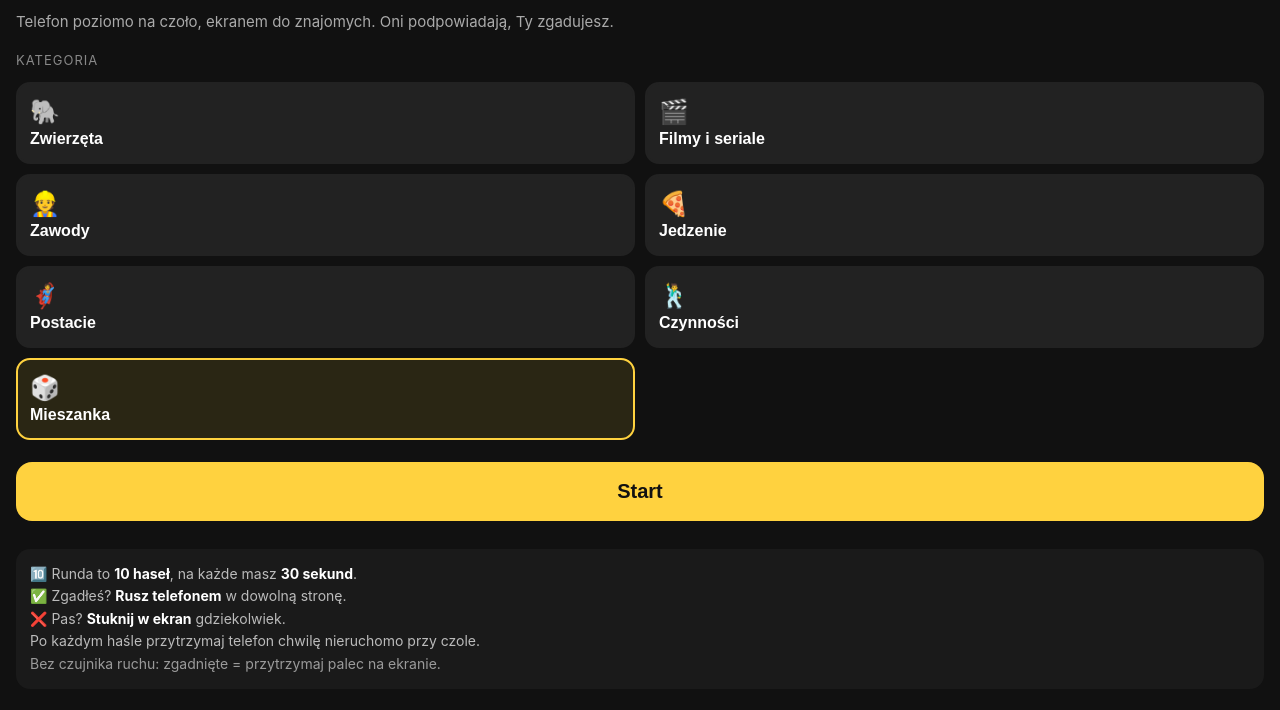
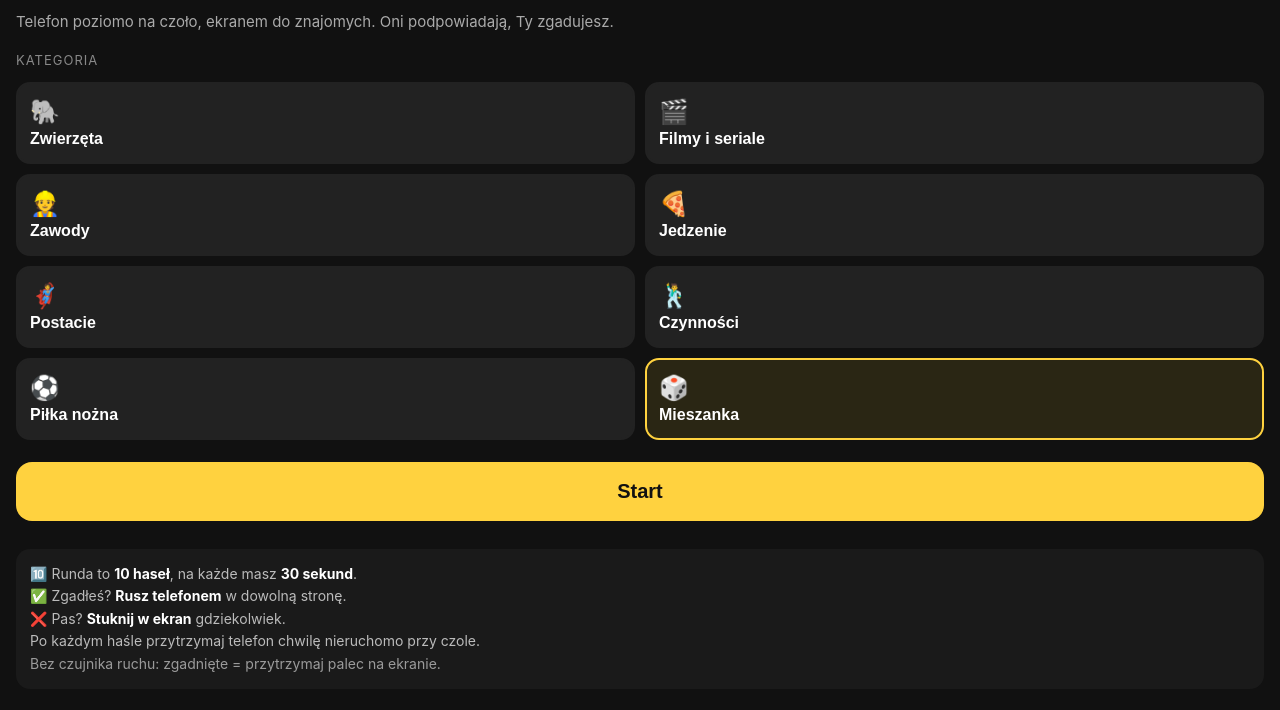
Before and after one commit to pwojtas1996-bit/czolko, a plain HTML site: page index.html in a window 1280 px wide. Shown: the part 68-778 px from the top of the page. Drawn offline with Linux system fonts and the light colour scheme.

Commit message:
Kategoria: piłka nożna
Co-Authored-By: Claude Opus 5.5 <noreply@anthropic.com>
Claude-Session: https://claude.ai/code/session_01EFtBKHdiqWzW5UsXH57D5w

```diff
--- a/index.html
+++ b/index.html
@@ -117,6 +117,7 @@ const DECKS = {
   jedzenie: { icon: "🍕", name: "Jedzenie", words: ["Pizza","Pierogi","Bigos","Schabowy","Rosół","Żurek","Gołąbki","Sushi","Kebab","Hamburger","Frytki","Naleśniki","Placki ziemniaczane","Obwarzanek","Zapiekanka","Spaghetti","Lody","Tort","Pączek","Sernik","Szarlotka","Popcorn","Arbuz","Banan","Cytryna","Ananas","Czosnek","Cebula","Ogórek kiszony","Jajecznica","Kanapka","Hot dog","Tacos","Ramen","Barszcz","Oscypek","Galaretka","Budyń","Chipsy","Kawa"] },
   postacie: { icon: "🦸", name: "Postacie", words: ["Myszka Miki","Kubuś Puchatek","Smerf","Batman","Superman","Kapitan Ameryka","Spider-Man","Hulk","Shrek","Pinokio","Czerwony Kapturek","Królewna Śnieżka","Kopciuszek","Święty Mikołaj","Smok Wawelski","Reksio","Bolek i Lolek","Koziołek Matołek","Pan Kleks","Sherlock Holmes","James Bond","Indiana Jones","Darth Vader","Yoda","Gandalf","Frodo","Geralt","Mario","Pikachu","Sonic","Hello Kitty","Garfield","Scooby-Doo","Homer Simpson","Wiedźma","Pirat","Wampir","Zombie","Mumia","Robin Hood"] },
   czynnosci: { icon: "🕺", name: "Czynności", words: ["Pływanie","Taniec","Gotowanie","Prasowanie","Odkurzanie","Jazda na rowerze","Jazda na nartach","Wspinaczka","Łowienie ryb","Malowanie","Śpiewanie","Gra na gitarze","Robienie selfie","Chrapanie","Kichanie","Ziewanie","Żonglowanie","Medytacja","Joga","Boks","Karaoke","Szukanie kluczy","Parkowanie","Golenie","Mycie zębów","Pakowanie walizki","Składanie mebli","Robienie zdjęć","Montowanie filmu","Bieganie","Skakanie na skakance","Rąbanie drewna","Lepienie bałwana","Granie w szachy","Gwizdanie","Puszczanie latawca","Dojenie krowy","Wiązanie butów","Zmiana pieluchy","Sprzątanie"] },
+  pilka: { icon: "⚽", name: "Piłka nożna", words: ["Robert Lewandowski", "Leo Messi", "Cristiano Ronaldo", "Zinédine Zidane", "Zbigniew Boniek", "Kazimierz Deyna", "Wojciech Szczęsny", "Kylian Mbappé", "Erling Haaland", "David Beckham", "Pelé", "Diego Maradona", "Ronaldinho", "Zlatan Ibrahimović", "Jerzy Dudek", "José Mourinho", "Pep Guardiola", "Jürgen Klopp", "Alex Ferguson", "Kazimierz Górski", "Ręka Boga", "Rzut karny Panenki", "Przewrotka", "Rabona", "Hat-trick", "Tiki-taka", "Catenaccio", "Mecz na wodzie", "El Clásico", "Święta wojna (derby Krakowa)", "Złota Piłka", "Liga Mistrzów", "VAR", "Spalony", "Mur przy rzucie wolnym", "Gol samobójczy", "Doliczony czas gry", "Okienko transferowe", "Cud w Stambule", "Real Madryt", "FC Barcelona", "Bayern Monachium", "Manchester United", "Juventus", "Wisła Kraków", "Cracovia", "Legia Warszawa", "Orły Górskiego", "Kibic z sektorówką", "Szalik klubowy"] },
   mix: { icon: "🎲", name: "Mieszanka", words: null }
 };
 DECKS.mix.words = Object.keys(DECKS).filter(k => k !== "mix").flatMap(k => DECKS[k].words);
```
